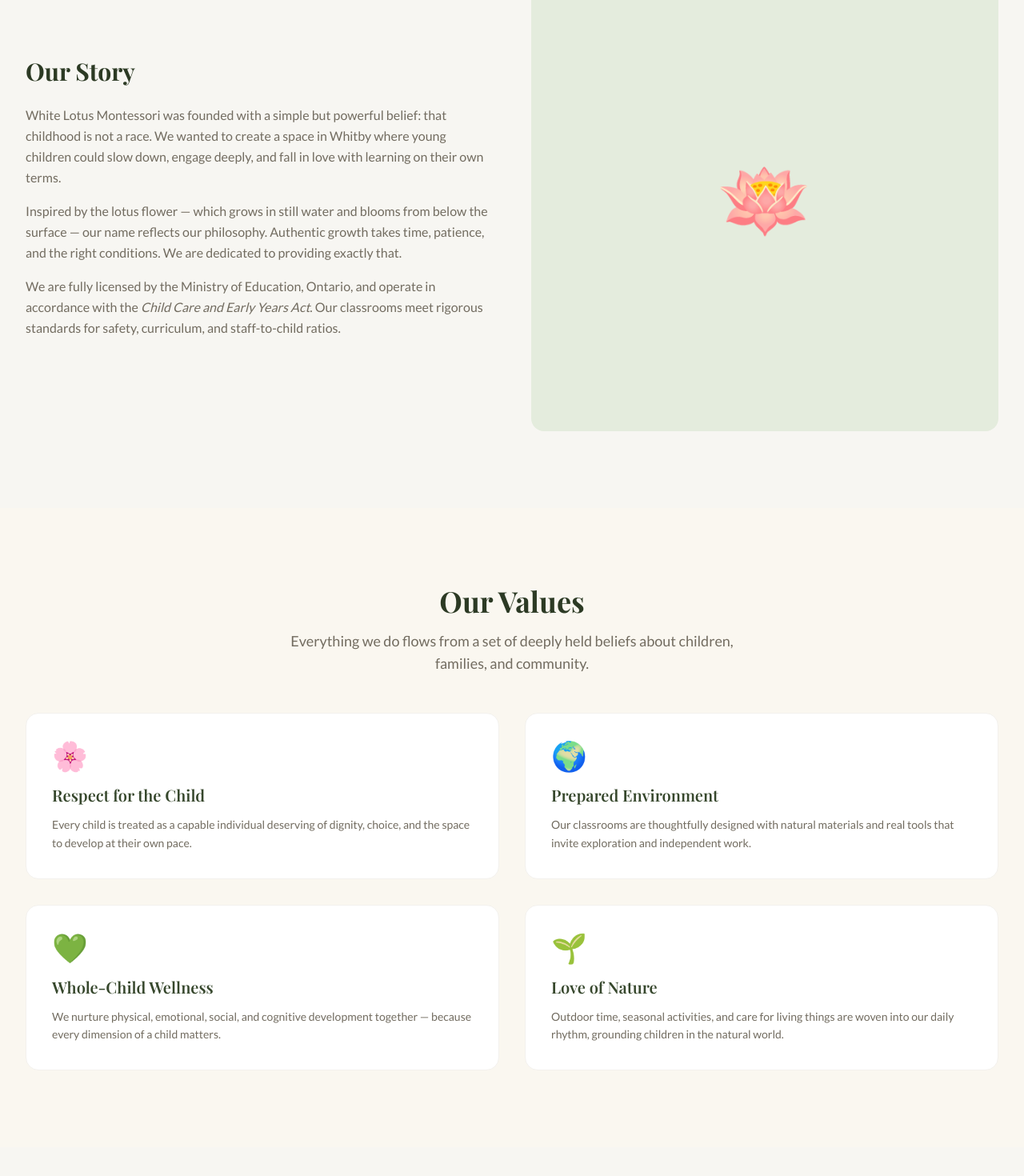
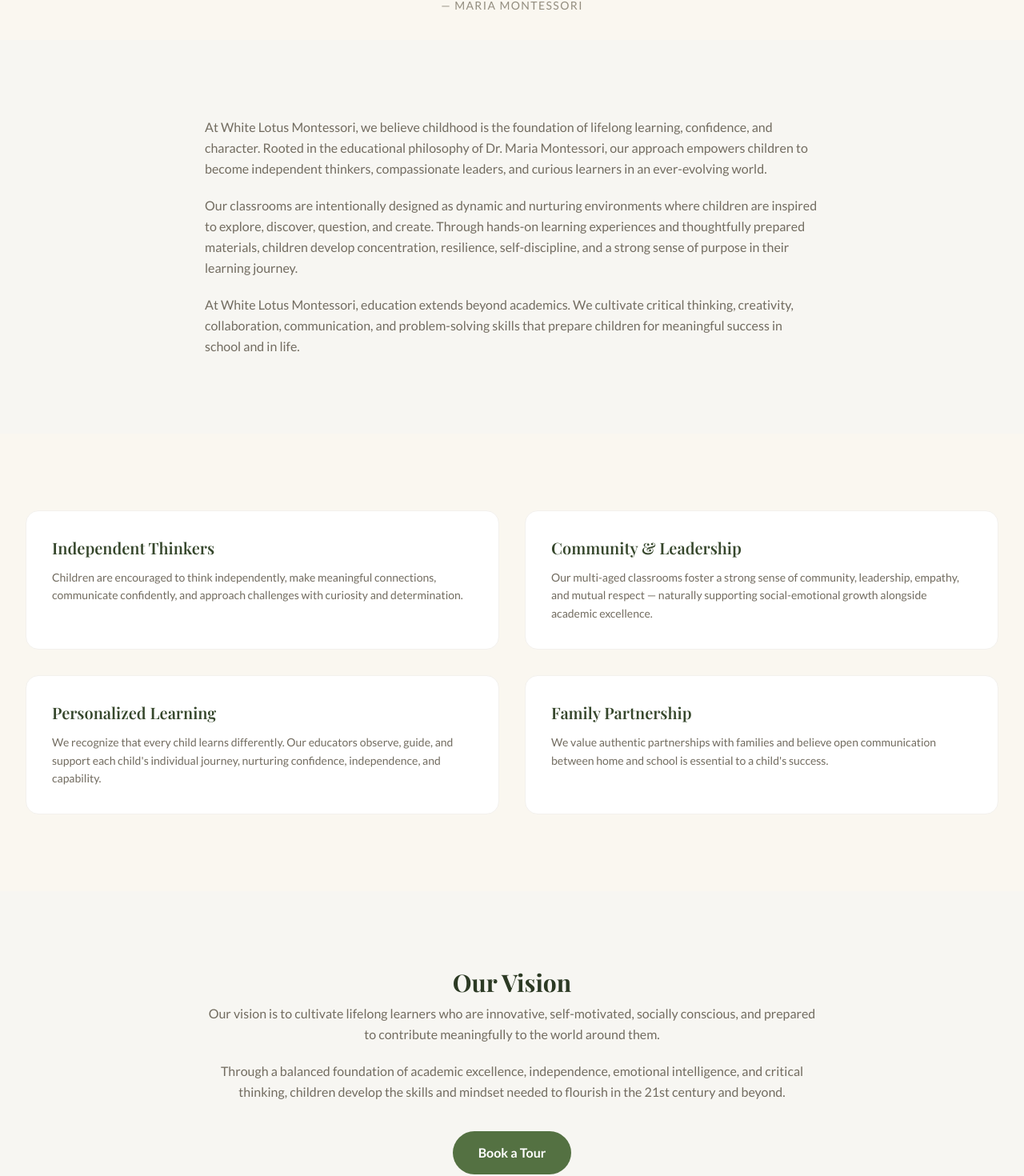
Before and after one commit to shahriyarkhan6/whitelotusmontessori, a Next.js app: page /about in a window 1280 px wide. Shown: the part 638-2108 px from the top of the page at 80% size. Built offline with nearby package versions, Linux system fonts and the light colour scheme; a web font is replaced by a local one.

Commit message:
chnages to UI and removing unecessary content

```diff
--- a/app/about/page.tsx
+++ b/app/about/page.tsx
@@ -8,26 +8,22 @@
     "Learn about the White Lotus Montessori philosophy, our dedicated team, and our commitment to raising confident, compassionate children in Whitby, Ontario.",
 };
 
-const values = [
+const pillars = [
   {
-    icon: "🌸",
-    title: "Respect for the Child",
-    body: "Every child is treated as a capable individual deserving of dignity, choice, and the space to develop at their own pace.",
+    title: "Independent Thinkers",
+    body: "Children are encouraged to think independently, make meaningful connections, communicate confidently, and approach challenges with curiosity and determination.",
   },
   {
-    icon: "🌍",
-    title: "Prepared Environment",
-    body: "Our classrooms are thoughtfully designed with natural materials and real tools that invite exploration and independent work.",
+    title: "Community & Leadership",
+    body: "Our multi-aged classrooms foster a strong sense of community, leadership, empathy, and mutual respect — naturally supporting social-emotional growth alongside academic excellence.",
   },
   {
-    icon: "💚",
-    title: "Whole-Child Wellness",
-    body: "We nurture physical, emotional, social, and cognitive development together — because every dimension of a child matters.",
+    title: "Personalized Learning",
+    body: "We recognize that every child learns differently. Our educators observe, guide, and support each child's individual journey, nurturing confidence, independence, and capability.",
   },
   {
-    icon: "🌱",
-    title: "Love of Nature",
-    body: "Outdoor time, seasonal activities, and care for living things are woven into our daily rhythm, grounding children in the natural world.",
+    title: "Family Partnership",
+    body: "We value authentic partnerships with families and believe open communication between home and school is essential to a child's success.",
   },
 ];
 
@@ -38,7 +34,7 @@
       <div className="bg-sage-800">
         <div className="max-w-7xl mx-auto px-4 sm:px-6 lg:px-8 py-16 md:py-24">
           <h1 className="font-heading text-cream-50 text-4xl sm:text-5xl font-bold mb-4">
-            About White Lotus Montessori
+            The Montessori Philosophy at White Lotus
           </h1>
           <p className="text-sage-200 text-xl max-w-2xl">
             A community built on trust, respect, and a deep belief in every child&apos;s potential.
@@ -46,70 +42,69 @@
         </div>
       </div>
 
-      {/* Our Story */}
-      <SectionWrapper>
-        <div className="grid grid-cols-1 lg:grid-cols-2 gap-12 items-center">
-          <div>
-            <h2 className="font-heading text-sage-900 text-3xl font-bold mb-6">Our Story</h2>
-            <div className="space-y-4 text-warm-gray-600 text-base leading-relaxed">
+      {/* Quote */}
+      <div className="bg-cream-100">
+        <div className="max-w-7xl mx-auto px-4 sm:px-6 lg:px-8 py-6 md:py-8">
+          <blockquote className="max-w-3xl mx-auto text-center">
+            <p className="font-heading text-sage-800 text-2xl sm:text-3xl font-semibold leading-snug mb-5">
+              &ldquo;The education of even a very small child does not aim at preparing the child for school, but for life.&rdquo;
+            </p>
+            <cite className="not-italic text-warm-gray-500 text-sm uppercase tracking-widest font-medium">
+              — Maria Montessori
+            </cite>
+          </blockquote>
+        </div>
+      </div>
+
+      {/* Philosophy intro */}
+      <SectionWrapper className="py-6 md:py-8">
+        <div className="max-w-3xl mx-auto space-y-5 text-warm-gray-600 text-base leading-relaxed">
           <p>
-                White Lotus Montessori was founded with a simple but powerful belief: that childhood is not a race. We wanted to create a space in Whitby where young children could slow down, engage deeply, and fall in love with learning on their own terms.
+            At White Lotus Montessori, we believe childhood is the foundation of lifelong learning, confidence, and character. Rooted in the educational philosophy of Dr. Maria Montessori, our approach empowers children to become independent thinkers, compassionate leaders, and curious learners in an ever-evolving world.
           </p>
           <p>
-                Inspired by the lotus flower — which grows in still water and blooms from below the surface — our name reflects our philosophy. Authentic growth takes time, patience, and the right conditions. We are dedicated to providing exactly that.
+            Our classrooms are intentionally designed as dynamic and nurturing environments where children are inspired to explore, discover, question, and create. Through hands-on learning experiences and thoughtfully prepared materials, children develop concentration, resilience, self-discipline, and a strong sense of purpose in their learning journey.
           </p>
           <p>
-                We are fully licensed by the Ministry of Education, Ontario, and operate in accordance with the <em>Child Care and Early Years Act</em>. Our classrooms meet rigorous standards for safety, curriculum, and staff-to-child ratios.
+            At White Lotus Montessori, education extends beyond academics. We cultivate critical thinking, creativity, collaboration, communication, and problem-solving skills that prepare children for meaningful success in school and in life.
           </p>
-            </div>
-          </div>
-          <div className="bg-sage-100 rounded-2xl aspect-square flex items-center justify-center">
-            <span className="text-8xl">🪷</span>
-          </div>
         </div>
       </SectionWrapper>
 
-      {/* Our Values */}
+      {/* Four pillars */}
       <div className="bg-cream-100">
         <SectionWrapper>
-          <div className="text-center mb-12">
-            <h2 className="font-heading text-sage-900 text-3xl sm:text-4xl font-bold mb-4">
-              Our Values
-            </h2>
-            <p className="text-warm-gray-600 text-lg max-w-xl mx-auto">
-              Everything we do flows from a set of deeply held beliefs about children, families, and community.
-            </p>
-          </div>
           <div className="grid grid-cols-1 sm:grid-cols-2 gap-8">
-            {values.map((value) => (
-              <div key={value.title} className="bg-white rounded-2xl p-8 border border-warm-gray-100">
-                <div className="text-4xl mb-4">{value.icon}</div>
+            {pillars.map((pillar) => (
+              <div key={pillar.title} className="bg-white rounded-2xl p-8 border border-warm-gray-100">
                 <h3 className="font-heading text-sage-800 text-xl font-semibold mb-3">
-                  {value.title}
+                  {pillar.title}
                 </h3>
-                <p className="text-warm-gray-600 text-sm leading-relaxed">{value.body}</p>
+                <p className="text-warm-gray-600 text-sm leading-relaxed">{pillar.body}</p>
               </div>
             ))}
           </div>
         </SectionWrapper>
       </div>
 
-      {/* Meet the team teaser */}
+      {/* Vision */}
       <SectionWrapper>
-        <div className="text-center max-w-2xl mx-auto">
-          <h2 className="font-heading text-sage-900 text-3xl font-bold mb-4">Our Educators</h2>
-          <p className="text-warm-gray-600 text-lg leading-relaxed mb-8">
-            Our team holds recognized Montessori credentials from accredited training centres and brings years of experience working with young children. We invest in ongoing professional development so that our practice continues to grow alongside our students.
+        <div className="max-w-3xl mx-auto text-center space-y-5 text-warm-gray-600 text-base leading-relaxed">
+          <h2 className="font-heading text-sage-900 text-3xl font-bold mb-2">Our Vision</h2>
+          <p>
+            Our vision is to cultivate lifelong learners who are innovative, self-motivated, socially conscious, and prepared to contribute meaningfully to the world around them.
           </p>
-          <p className="text-warm-gray-600 text-base leading-relaxed mb-8">
-            All staff are certified in First Aid and CPR, hold up-to-date Vulnerable Sector Checks, and have completed training in inclusion and equity practices. Our low child-to-educator ratios ensure that every child receives attentive, individualized care throughout the day.
+          <p>
+            Through a balanced foundation of academic excellence, independence, emotional intelligence, and critical thinking, children develop the skills and mindset needed to flourish in the 21st century and beyond.
           </p>
+          <div className="pt-4">
             <Link
               href="/admissions"
               className="inline-block bg-sage-600 hover:bg-sage-700 text-white font-semibold px-8 py-3.5 rounded-full transition-colors"
             >
-            Book a Tour to Meet Our Team
+              Book a Tour
             </Link>
+          </div>
         </div>
       </SectionWrapper>
     </>
--- a/app/page.tsx
+++ b/app/page.tsx
@@ -112,29 +112,6 @@
   },
 ];
 
-const programs = [
-  {
-    title: "Toddler Program",
-    age: "18 months – 2.5 years",
-    description:
-      "A gentle introduction to the Montessori environment. Toddlers build independence, language, and fine motor skills through hands-on materials and caring one-on-one guidance.",
-    href: "/programs#toddler",
-  },
-  {
-    title: "Casa Program",
-    age: "2.5 – 6 years",
-    description:
-      "Our flagship multi-age classroom follows the Montessori philosophy of self-directed learning. Children develop reading, math, practical life, and social-emotional skills at their own pace.",
-    href: "/programs#casa",
-  },
-  {
-    title: "Extended Day",
-    age: "2.5 – 6 years",
-    description:
-      "Flexible extended-care hours for busy families — before and after the core program. Children enjoy enrichment activities, outdoor play, and rest in a nurturing, consistent environment.",
-    href: "/programs#extended",
-  },
-];
 
 const whyPoints = [
   {
@@ -226,43 +203,6 @@
         </div>
       </div>
 
-      {/* ── Programs Overview ── */}
-      <div className="bg-hint-yellow/20">
-        <SectionWrapper id="programs">
-          <div className="text-center mb-12">
-            <h2 className="font-heading text-sage-green text-3xl sm:text-4xl font-bold mb-4">
-              Programs for Every Stage
-            </h2>
-            <p className="font-sans text-olive-green text-lg max-w-2xl mx-auto">
-              From first steps to kindergarten, our programs meet children exactly where they are and grow with them every day.
-            </p>
-          </div>
-          <div className="grid grid-cols-1 md:grid-cols-3 gap-8">
-            {programs.map((program) => (
-              <div
-                key={program.title}
-                className="bg-soft-white rounded-2xl p-8 border border-powder-pink/40 hover:border-powder-pink transition-colors flex flex-col"
-              >
-                <h3 className="font-heading text-sage-green text-xl font-semibold mb-1">
-                  {program.title}
-                </h3>
-                <p className="font-sans text-olive-green text-xs uppercase tracking-wider font-bold mb-4">
-                  {program.age}
-                </p>
-                <p className="font-sans text-olive-green/80 text-sm leading-relaxed flex-1">
-                  {program.description}
-                </p>
-                <Link
-                  href={program.href}
-                  className="inline-block mt-6 font-sans text-sage-green hover:text-olive-green text-sm font-bold uppercase tracking-wider transition-colors"
-                >
-                  Learn more →
-                </Link>
-              </div>
-            ))}
-          </div>
-        </SectionWrapper>
-      </div>
 
       {/* ── Why Montessori ── */}
       <SectionWrapper id="why-montessori">
--- a/components/Navbar.tsx
+++ b/components/Navbar.tsx
@@ -5,6 +5,7 @@
 import { useState } from "react";
 
 const navLinks = [
+  { label: "HOME", href: "/" },
   { label: "ABOUT", href: "/about" },
   { label: "PROGRAMS", href: "/programs" },
   { label: "ADMISSIONS", href: "/admissions" },
```
Also changed, not shown: app/admissions/page.tsx (+1 -64 lines), app/contact/page.tsx (+12 -15 lines). Lines whose indentation alone changed are shown as unchanged.
